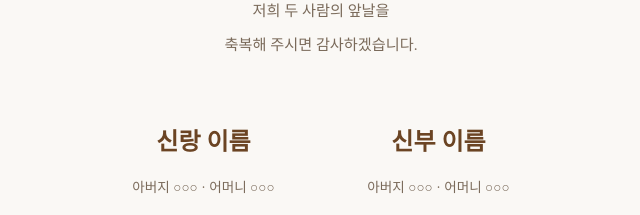
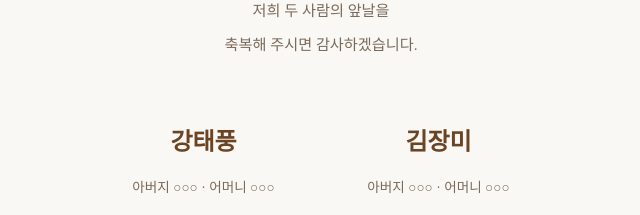
Before and after one commit to weddin9/wedding, a React (Create React App) app: page / in a window 1280 px wide. Shown: the part 1060-1275 px from the top of the page, without its empty margins (319-959 px from the left). Built offline with nearby package versions, Linux system fonts and the light colour scheme.

Commit message:
fix: 신랑신부명 변경

```diff
--- a/src/App.jsx
+++ b/src/App.jsx
@@ -14,8 +14,8 @@ const WeddingInvitation = () => {
   ];
 
   const weddingInfo = {
-    bride: { name: '신부 이름', parent: '아버지 ○○○ · 어머니 ○○○' },
-    groom: { name: '신랑 이름', parent: '아버지 ○○○ · 어머니 ○○○' },
+    bride: { name: '김장미', parent: '아버지 ○○○ · 어머니 ○○○' },
+    groom: { name: '강태풍', parent: '아버지 ○○○ · 어머니 ○○○' },
     date: '2026년 5월 30일 토요일 오후 5시',
     venue: '○○웨딩홀 3층 그랜드볼룸',
     address: '서울특별시 강남구 테헤란로 123',
```
